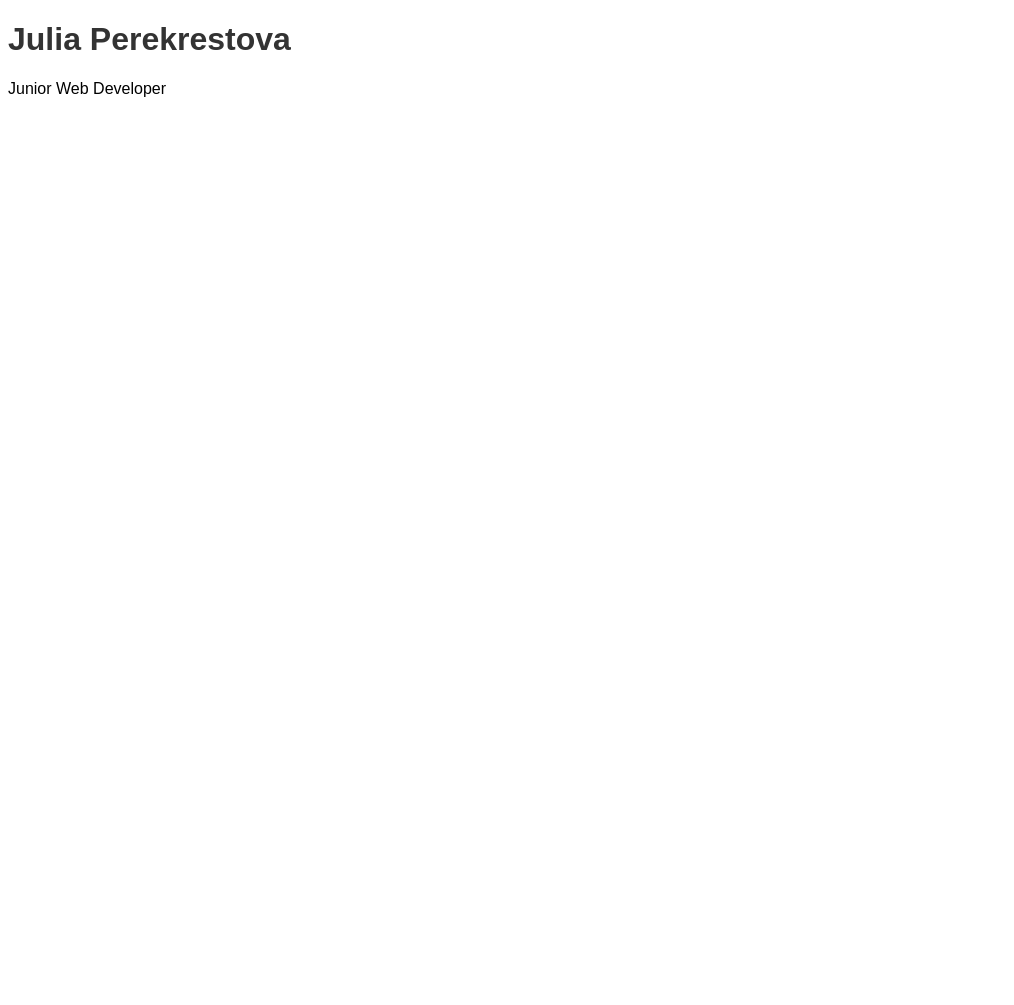
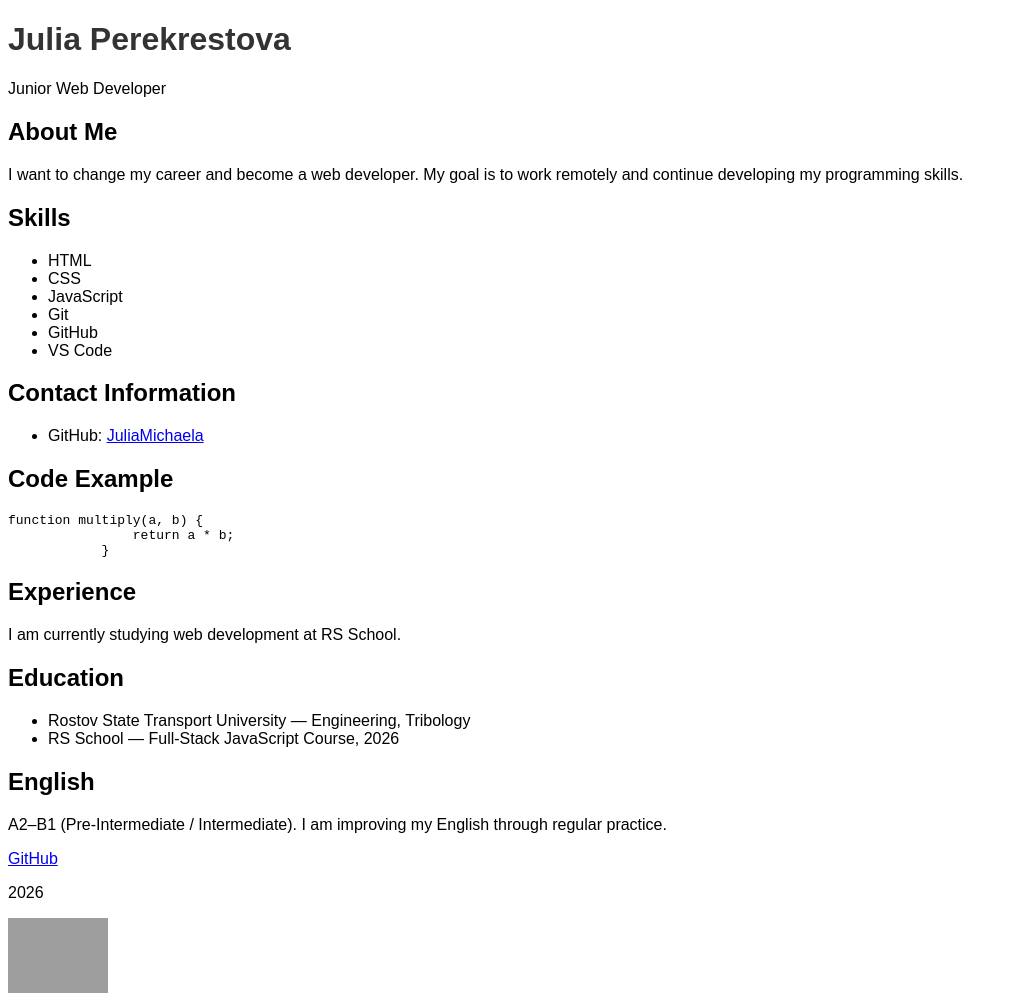
Before and after one commit to JuliaMichaela/rsschool-cv, a plain HTML site: page index.html in a window 1280 px wide. Shown: the whole page, without its empty margins (0-1014 px from the left). Before the commit the page ends 800 px from the top, so only its background shows below. Drawn offline with Linux system fonts and the light colour scheme; grey boxes are pictures that could not be loaded.

Commit message:
feat: add CV content and semantic layout

```diff
--- a/index.html
+++ b/index.html
@@ -7,7 +7,88 @@
     <link rel="stylesheet" href="style.css">
 </head>
 <body>
-    <h1>Julia Perekrestova</h1>
-    <p>Junior Web Developer</p>
+    <header>
+        <h1>Julia Perekrestova</h1>
+        <p>Junior Web Developer</p>
+    </header>
+
+    <main>
+        <section>
+            <h2>About Me</h2>
+            <p>
+                I want to change my career and become a web developer.
+                My goal is to work remotely and continue developing my programming skills.
+            </p>
+        </section>
+
+        <section>
+            <h2>Skills</h2>
+            <ul>
+                <li>HTML</li>
+                <li>CSS</li>
+                <li>JavaScript</li>
+                <li>Git</li>
+                <li>GitHub</li>
+                <li>VS Code</li>
+            </ul>
+        </section>
+        <section>
+            <h2>Contact Information</h2>
+            <ul>
+                <li>
+                    GitHub:
+                    <a href="https://github.com/JuliaMichaela" target="_blank">
+                        JuliaMichaela
+                    </a>
+                </li>
+            </ul>
+        </section>
+
+        <section>
+            <h2>Code Example</h2>
+            <pre><code>function multiply(a, b) {
+                return a * b;
+            }</code></pre>
+        </section>
+
+        <section>
+            <h2>Experience</h2>
+            <p>
+                I am currently studying web development at RS School.
+            </p>
+        </section>
+
+        <section>
+            <h2>Education</h2>
+            <ul>
+                <li>Rostov State Transport University — Engineering, Tribology</li>
+                <li>RS School — Full-Stack JavaScript Course, 2026</li>
+            </ul>
+        </section>
+
+        <section>
+            <h2>English</h2>
+            <p>
+                A2–B1 (Pre-Intermediate / Intermediate).
+                I am improving my English through regular practice.
+            </p>
+        </section>
+    </main>
+
+    <footer>
+        <a href="https://github.com/JuliaMichaela" target="_blank">
+            GitHub
+        </a>
+
+        <p>2026</p>
+
+        <a href="https://rs.school/" target="_blank">
+            <img
+                src="https://raw.githubusercontent.com/rolling-scopes-school/tasks/master/fullstack-engineering/tasks/cv/assets/rs-school-logo.svg"
+                alt="RS School logo"
+                width="100"
+            >
+        </a>
+    </footer>
 </body>
 </html>
```
